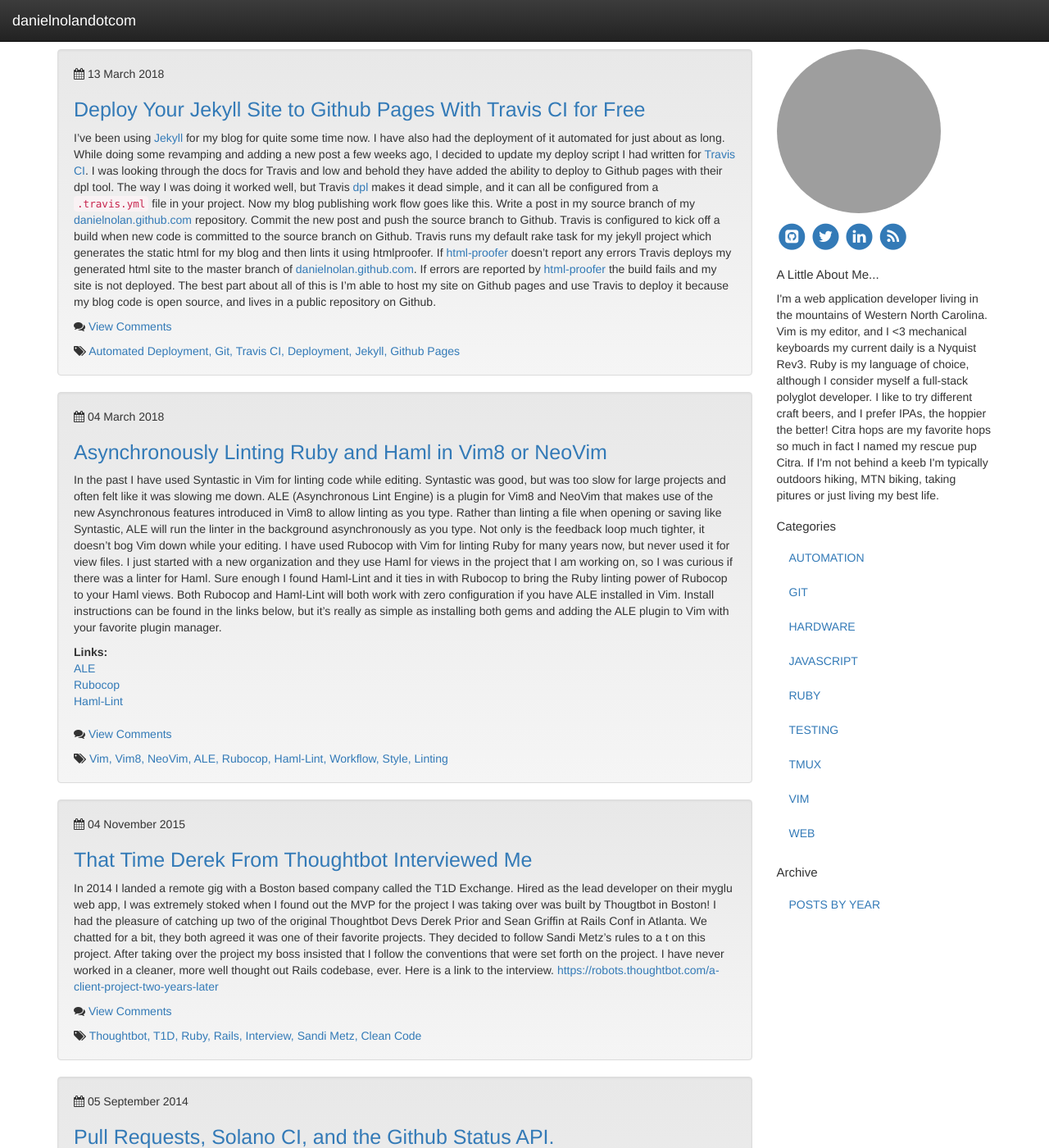
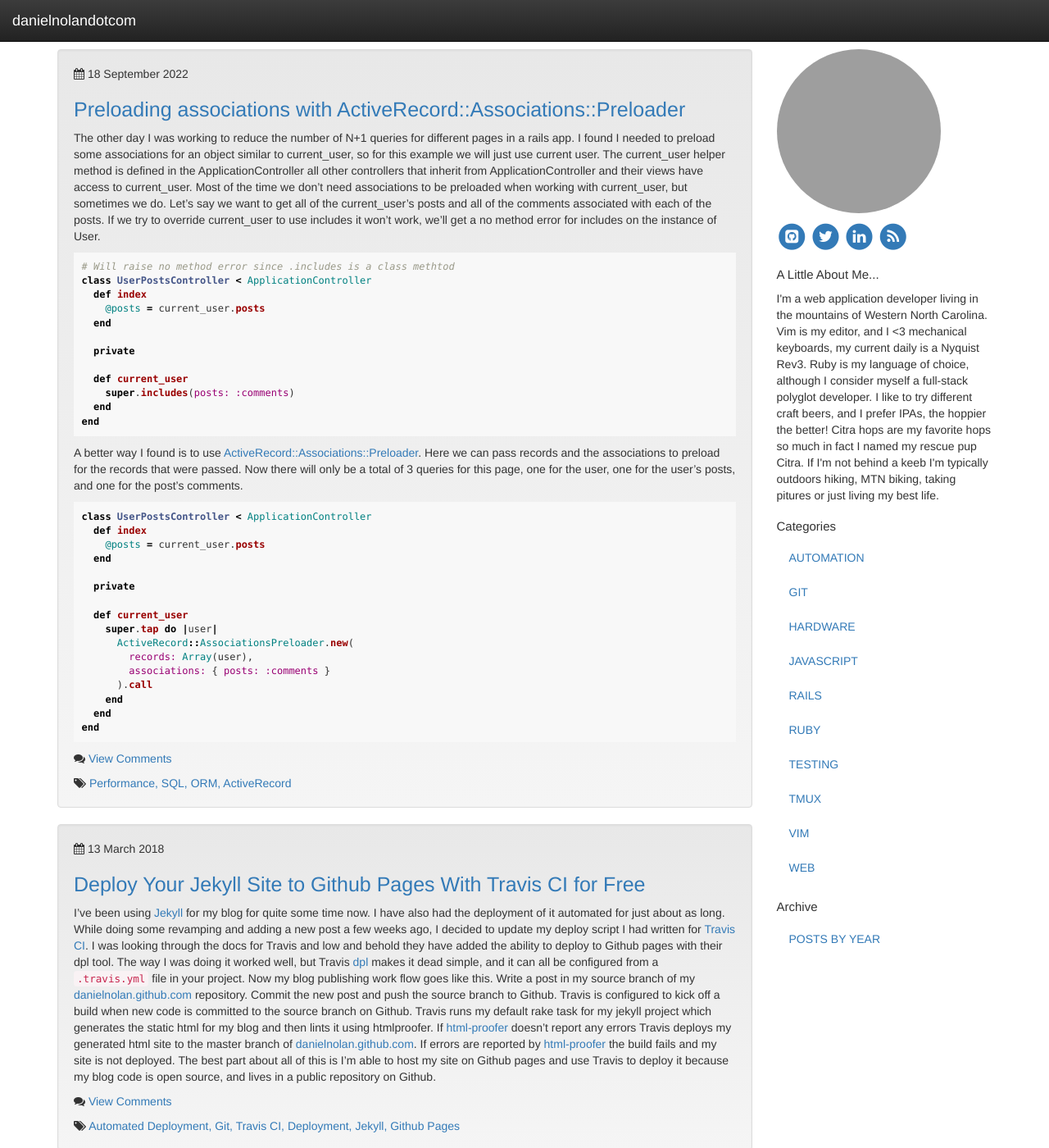
Before and after one commit to danielnolan/danielnolan.github.com, a Jekyll site: the page built from index.html, in a window 1280 px wide and 1400 px high. Shown: the whole window at 82% size. Built offline with Jekyll 4.4.1, drawn with Linux system fonts in a browser that asks for light colours; nearby versions of some CDN libraries; the list of posts is cut into pages by our own code; some of the changed text lies outside the part shown; grey boxes are pictures that could not be loaded.

Commit message:
New post

````diff
--- a/_includes/sidebar.html
+++ b/_includes/sidebar.html
@@ -34,7 +34,7 @@
   </h3>
   <p>
     I&#39;m a web application developer living in the mountains of
-    Western North Carolina. Vim is my editor, and I &lt;3 mechanical keyboards my current daily is a
+    Western North Carolina. Vim is my editor, and I &lt;3 mechanical keyboards, my current daily is a
     Nyquist Rev3. Ruby is my language of choice, although I consider myself a full-stack
     polyglot developer. I like to try different craft beers, and I prefer IPAs, the hoppier the
     better! Citra hops are my favorite hops so much in fact I named my rescue pup
--- /dev/null
+++ b/_posts/2022-09-18-preloading-associations-with-active-record-associations-preloader.md
@@ -0,0 +1,66 @@
+---
+layout: post
+title: Preloading associations with ActiveRecord::Associations::Preloader
+
+categories:
+- Ruby
+- Rails
+
+tags:
+- Performance
+- SQL
+- ORM
+- ActiveRecord
+
+description: How I deploy the blog you are reading to Github Pages with Travis CI for free.
+
+---
+The other day I was working to reduce the number of N+1 queries for different pages in a rails app.
+I found I needed to preload some associations for an object similar to current_user,
+so for this example we will just use current user. The current_user helper method
+is defined in the ApplicationController all other controllers that inherit from
+ApplicationController and their views have access to current_user.
+Most of the time we don't need associations to be preloaded when working with
+current_user, but sometimes we do. Let's say we want to get all of the
+current_user's posts and all of the comments associated with each of the posts.
+If we try to override current_user to use includes it won't work,
+we'll get a no method error for includes on the instance of User.
+```ruby
+# Will raise no method error since .includes is a class methtod
+class UserPostsController < ApplicationController
+  def index
+    @posts = current_user.posts
+  end
+
+  private
+
+  def current_user
+    super.includes(posts: :comments)
+  end
+end
+```
+
+A better way I found is to use [ActiveRecord::Associations::Preloader]. Here we
+can pass records and the associations to preload for the
+records that were passed. Now there will only be a total of 3 queries for this
+page, one for the user, one for the user's posts, and one for the post's comments.
+
+```ruby
+class UserPostsController < ApplicationController
+  def index
+    @posts = current_user.posts
+  end
+
+  private
+
+  def current_user
+    super.tap do |user|
+      ActiveRecord::AssociationsPreloader.new(
+        records: Array(user),
+        associations: { posts: :comments }
+      ).call
+    end
+  end
+end
+```
+[ActiveRecord::Associations::Preloader]: https://www.rubydoc.info/github/rails/rails/ActiveRecord%2FAssociations%2FPreloader:initialize
````
